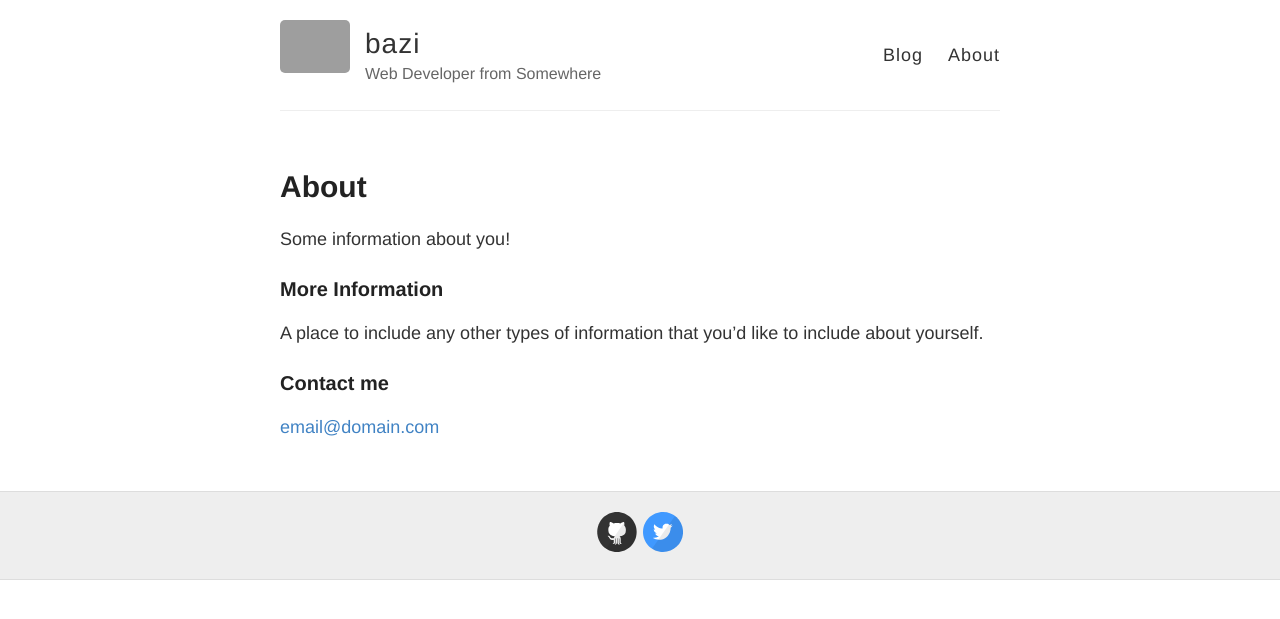
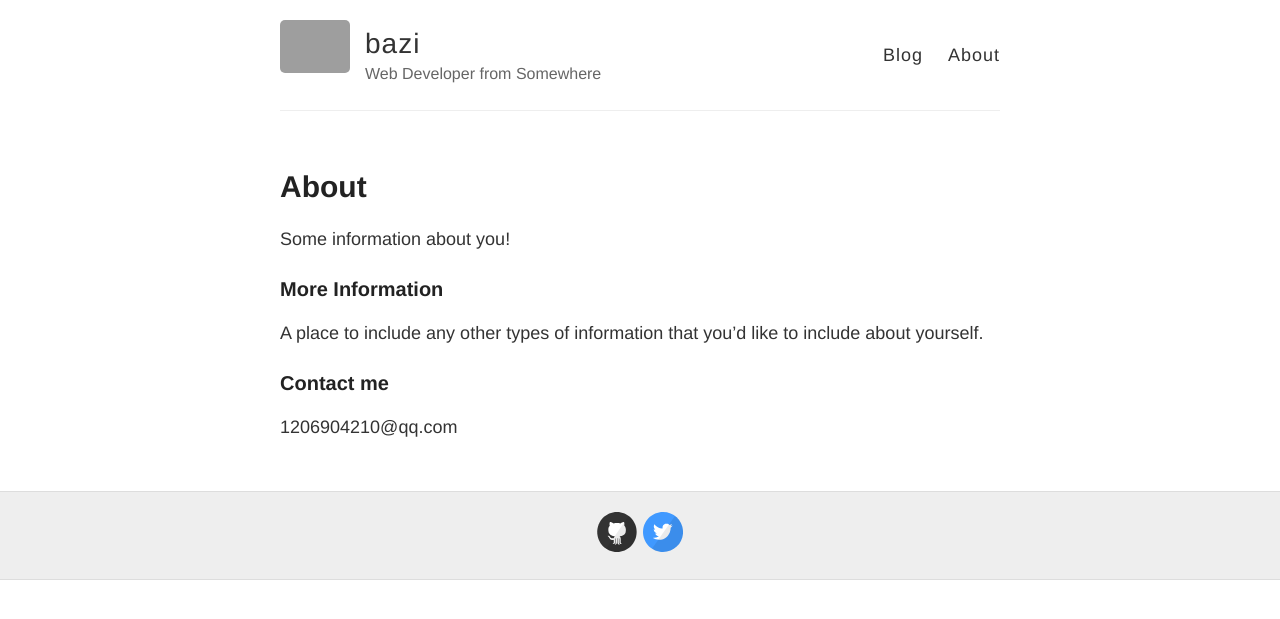
Before and after one commit to zhuangrunbo/zhuangrunbo.github.io, a Jekyll site: the page built from about.md, in a window 1280 px wide. Shown: the top 619 px of the page. Built offline with Jekyll 4.4.1, drawn with Linux system fonts in a browser that asks for light colours; grey boxes are pictures that could not be loaded.

Commit message:
Update about.md

```diff
--- a/about.md
+++ b/about.md
@@ -12,4 +12,4 @@ A place to include any other types of information that you'd like to include abo
 
 ### Contact me
 
-[email@domain.com](mailto:email@domain.com)
+1206904210@qq.com
```
